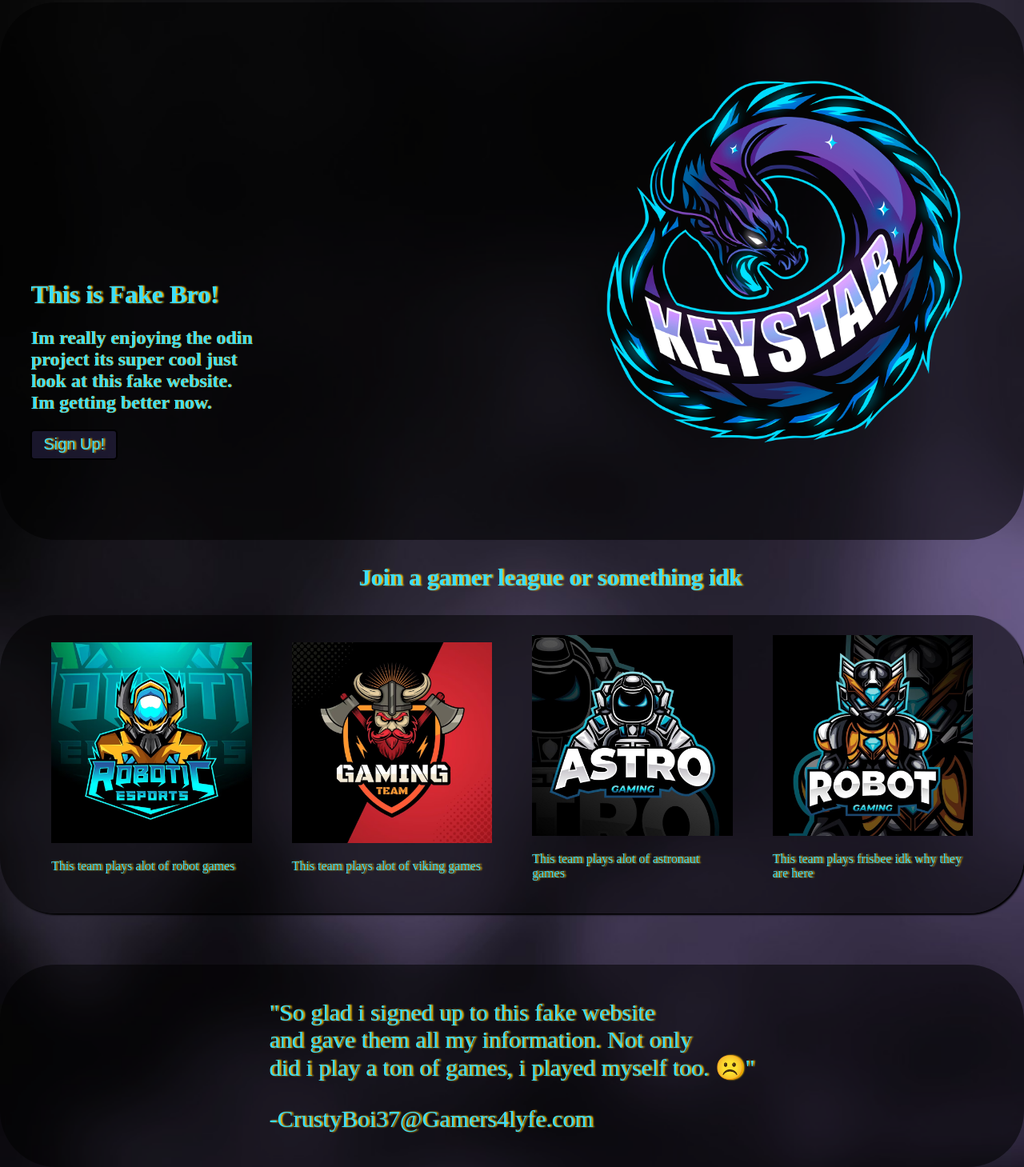
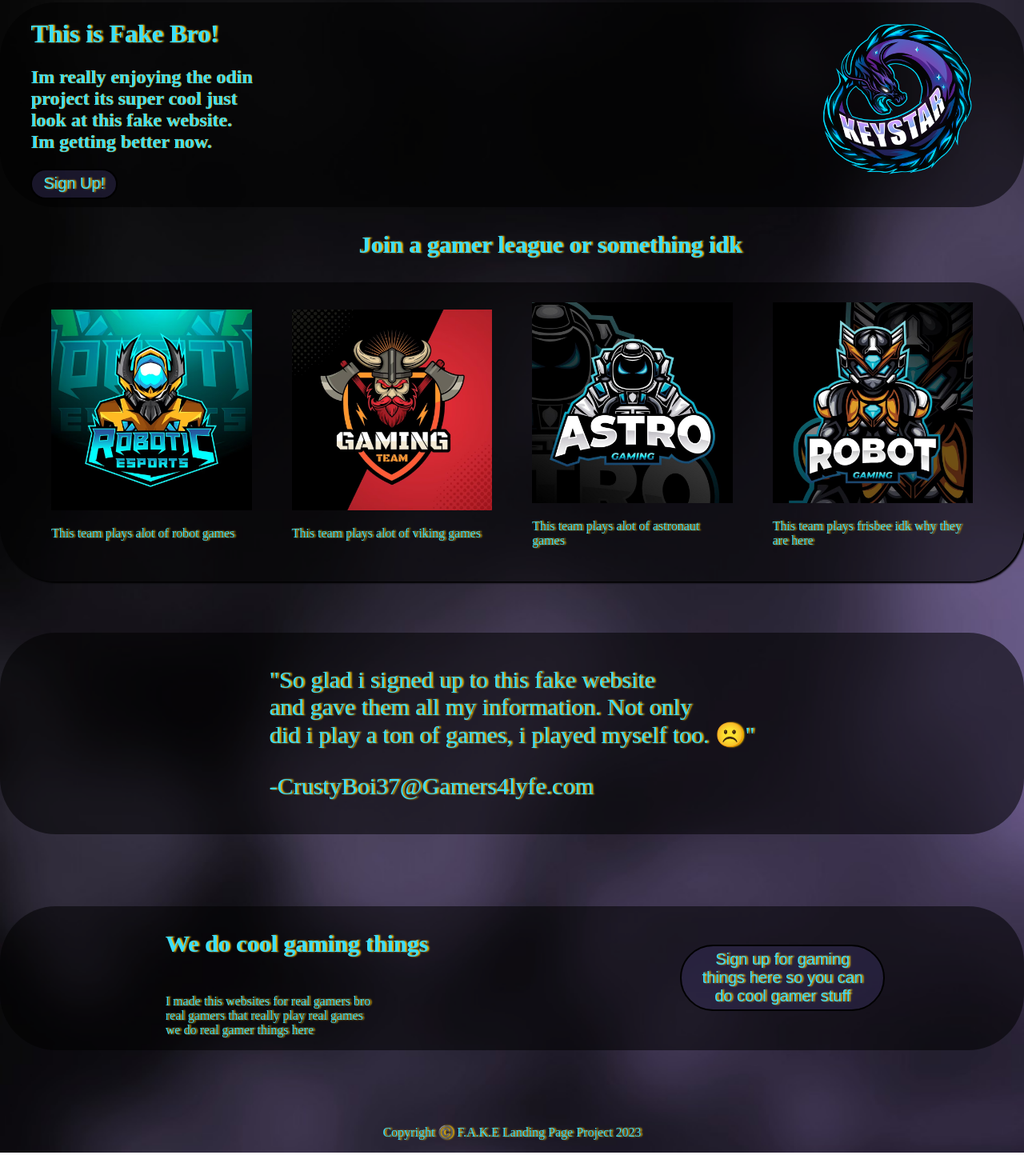
Before and after one commit to ranger097/landing-page, a plain HTML site: page index.html in a window 1280 px wide. Shown: the part 60-1519 px from the top of the page at 80% size. Drawn offline with Linux system fonts and the light colour scheme.

Commit message:
i finished the footer and fixed some spelling errors added a testimonial and call to action button , cleaned up the page and adjusted the boxes to make them even.

```diff
--- a/index.html
+++ b/index.html
@@ -123,9 +123,20 @@
 
     <div class="footer">
 
+        <div class="footer-box">
+            <h3>We do cool gaming things</h3>
+            <p class="footer-p">I made this websites for real gamers bro<br>
+            real gamers that really play real games <br>
+            we do real gamer things here</p>
 
 
+        </div>
 
+
+        <div class="footer-button">
+
+            <button>Sign up for gaming things here so you can do cool gamer stuff</button>
+        </div>
 
 
 
@@ -134,5 +145,23 @@
 
 
     </div>
+
+
+    <div class="copyright">
+
+
+        <p>
+
+            Copyright ©️ F.A.K.E Landing Page Project 2023
+
+
+
+
+        </p>
+
+    </div>
+
+
+
 </body>
 </html>
--- a/style.css
+++ b/style.css
@@ -25,18 +25,15 @@ padding-right: 2%;
 background-color: rgba(0, 0, 0, 0.541);
 background-size: auto;
 display: flex;
-align-items: flex-end;
-justify-content: center;
-align-self: flex-end;
+align-items: center;
+justify-content: space-between;
 flex-direction: row-reverse;
-padding-top: -3%;
-padding-bottom: 100px;
+padding-top: 0px;
+padding-bottom: 10px;
 color: rgb(58, 221, 254);
 min-width: 100%;
 gap: 6%;
 border-radius: 70px;
-
-
 }
 
 .body-two {
@@ -48,6 +45,8 @@ align-items: center;
 text-align: center;
 justify-content: center;
 color: rgb(58, 221, 254);
+flex-wrap: wrap;
+min-width: 100%;
 
 }
 
@@ -55,7 +54,13 @@ color: rgb(58, 221, 254);
 .footer {
 display: flex;
 flex-direction: row;
-
+min-width: 100%;
+background-color: rgba(0, 0, 0, 0.541);
+background-size: auto;
+align-items: center;
+justify-content: space-around;
+margin-top: 7%;
+border-radius: 70px;
 
 
 }
@@ -94,11 +99,11 @@ font-size: 20px;
 }
 
 .body-logo {
-    margin-right: -300px;
-    min-width: 55%;
-    max-width: 60%;
-   padding-left: 33%;
-   padding-top: 10%;
+    min-width: 25%;
+    max-width: 25%;
+    margin-left: 68%;
+
+
 }
 
 
@@ -127,7 +132,7 @@ h2 {
 
 button {
 
-    border-radius: 5px;
+    border-radius: 70px;
     color: rgb(58, 222, 254);
     background-color: rgba(61, 54, 104, 0.384);
     font-size: 20px;
@@ -208,8 +213,6 @@ max-width: 100%;
     text-shadow: 0px 5px 0px rgba(48, 47, 119, 0.644);
     text-shadow: 2px 0px 2px rgb(255, 196, 0);
     color: rgb(58, 221, 254);
-    white-space: nowrap;
-    text-decoration: wavy;
 }
 
 
@@ -220,3 +223,42 @@ justify-content: flex-end;
 
 
 }
+
+.footer-box {
+display: flex;
+flex-direction: column;
+align-content: center;
+justify-content: center;
+border-radius: 70px;
+
+
+
+}
+
+
+.footer-button {
+
+flex-wrap: wrap;
+max-width: 20%;
+
+}
+
+
+.footer-p {
+
+padding-left: 10%;
+text-shadow: 0px 5px 0px rgba(48, 47, 119, 0.644);
+text-shadow: 2px 0px 2px rgb(255, 196, 0);
+color: rgb(58, 221, 254);
+}
+
+.copyright {
+    display: flex;
+    text-shadow: 0px 5px 0px rgba(48, 47, 119, 0.644);
+    text-shadow: 2px 0px 2px rgb(255, 196, 0);
+    color: rgb(58, 221, 254);
+    align-items: center;
+    justify-content: center;
+    margin-top: 6%;
+
+}
```
